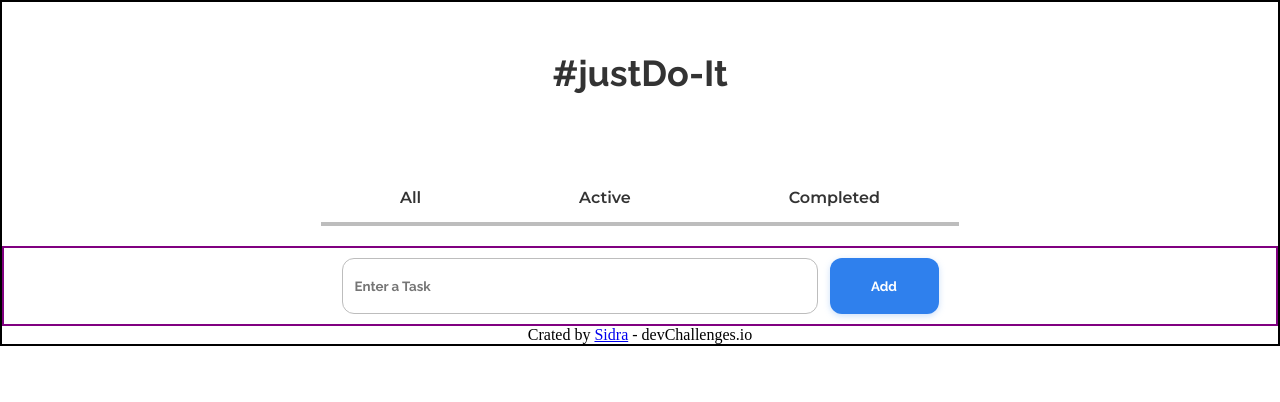
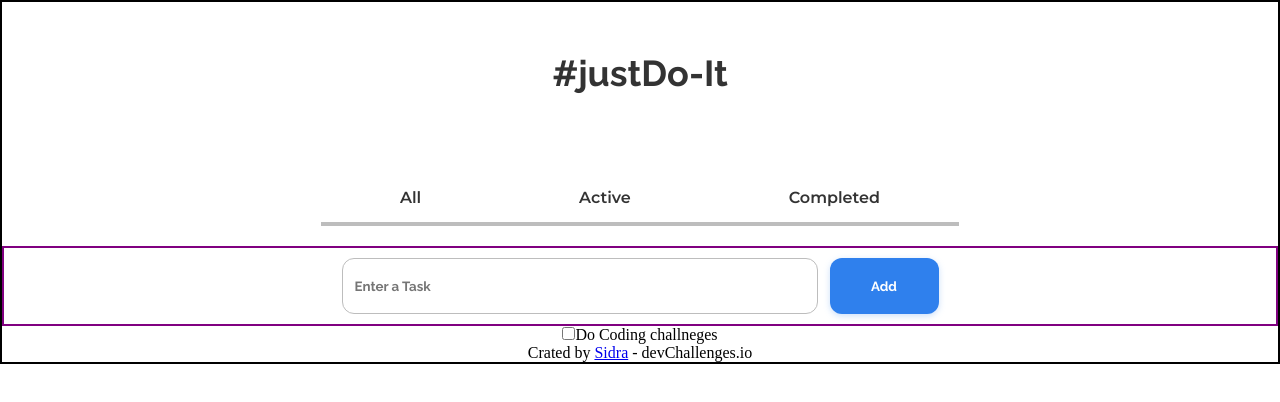
Before and after one commit to sidramwaseem/toDoList, a React (Create React App) app: page /all in a window 1280 px wide. Shown: the top 402 px of the page. Built offline with nearby package versions, Linux system fonts and the light colour scheme.

Commit message:
Updated Forms

```diff
--- a/src/components/All/All.jsx
+++ b/src/components/All/All.jsx
@@ -6,7 +6,13 @@ import Form from "../Form/Form.jsx";
 function All() {
   return (
     <div className="All-container">
-    <Form />
+      <Form />
+      <ul className="all_task-list">
+        <li>
+          <input type="checkbox" id="task1" />
+          <label for="task1">Do Coding challneges</label>
+        </li>
+      </ul>
     </div>
   );
 }
```
